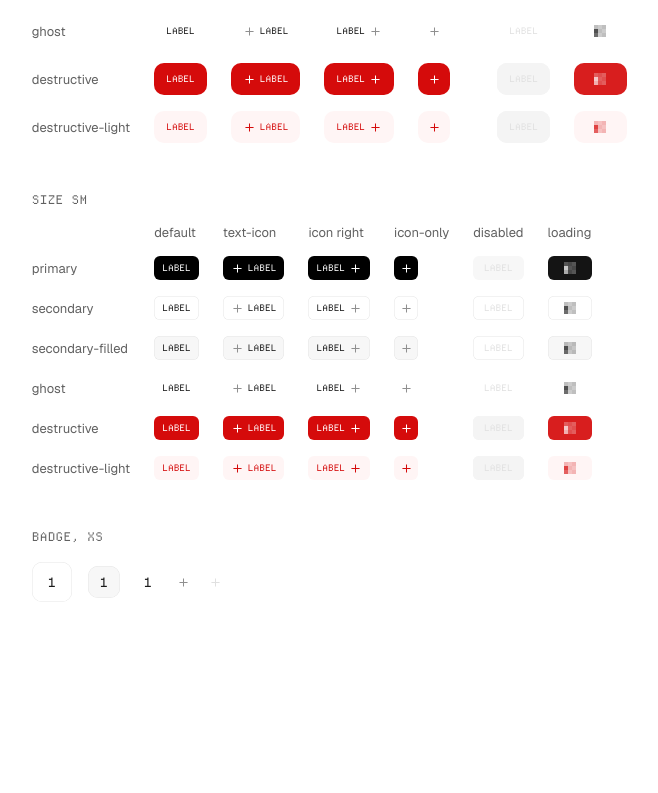
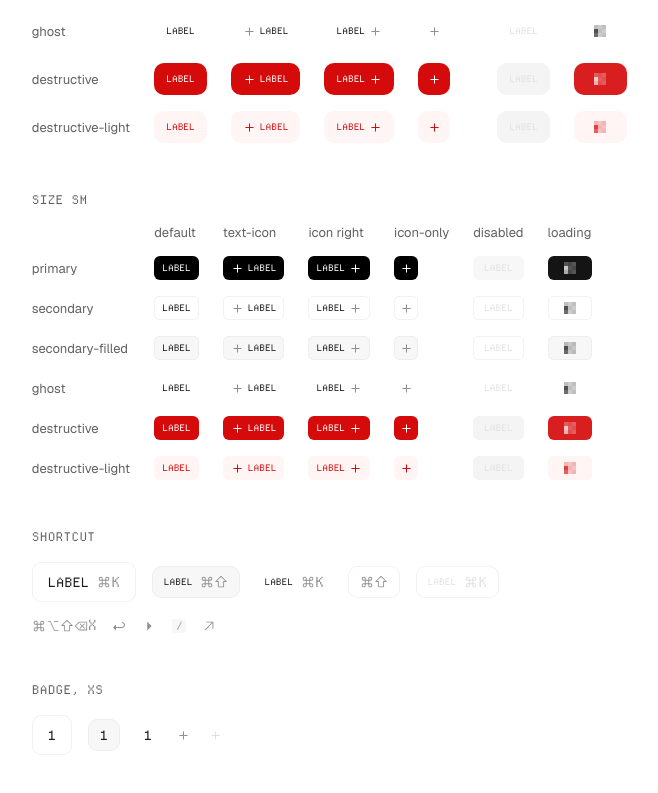
Before and after one commit to princeberenger/agentic-ui, a Next.js app: page /button in a window 1280 px wide. Shown: the part 787-1580 px from the top of the page, without its empty margins (252-910 px from the left). Before the commit the page ends 1461 px from the top, so only its background shows below. Built offline with nearby package versions, Linux system fonts and the light colour scheme.

Commit message:
feat(button): render the keyboard shortcut slot with KeyboardShortcut
the shortcut inherits the button icon color (disabled included) through
--keyboard-shortcut-color. MenuItem template now maps Shortcuts / Icon.
demo page shows text-shortcut, shortcut-only and every context.

```diff
--- a/app/button/page.tsx
+++ b/app/button/page.tsx
@@ -4,6 +4,7 @@
 
 import { Button, type ButtonSize, type ButtonVariant } from '@/app/components/Button';
 import { Icon } from '@/app/components/Icon/Icon';
+import { KeyboardShortcut } from '@/app/components/KeyboardShortcut';
 import styles from './page.module.css';
 
 const VARIANTS: ButtonVariant[] = [
@@ -35,6 +36,24 @@ export default function ButtonPage() {
       ))}
 
       <section className={styles.section}>
+        <h2 className={styles.title}>Shortcut</h2>
+        <div className={styles.row}>
+          <Button variant="secondary" size="lg" shortcut={<KeyboardShortcut keys={['command', 'K']} />}>Label</Button>
+          <Button variant="secondary-filled" size="md" shortcut={<KeyboardShortcut keys={['command', 'shift']} />}>Label</Button>
+          <Button variant="ghost" size="sm" shortcut={<KeyboardShortcut keys={['command', 'K']} />}>Label</Button>
+          <Button variant="secondary" size="md" shortcut={<KeyboardShortcut keys={['command', 'shift']} />} aria-label="Command shift" />
+          <Button variant="secondary" size="md" shortcut={<KeyboardShortcut keys={['command', 'K']} />} disabled>Label</Button>
+        </div>
+        <div className={styles.row}>
+          <KeyboardShortcut keys={['command', 'option', 'shift', 'delete', 'X']} />
+          <KeyboardShortcut context="return" />
+          <KeyboardShortcut context="caret" />
+          <KeyboardShortcut context="slash" />
+          <KeyboardShortcut context="icon" icon={<Icon name="arrow-up-right" size={14} />} />
+        </div>
+      </section>
+
+      <section className={styles.section}>
         <h2 className={styles.title}>Badge, xs</h2>
         <div className={styles.row}>
           <Button variant="secondary" size="lg" badge="1" aria-label="1 item" />
--- a/app/components/Button/Button.module.css
+++ b/app/components/Button/Button.module.css
@@ -84,6 +84,7 @@
 
 .shortcut {
   display: inline-flex;
+  --keyboard-shortcut-color: var(--_icon);
 }
 
 /* --- Sizes ---------------------------------------------------------------- */
```
Also changed, not shown: app/components/Menu/MenuItem.figma.ts (+6 -3 lines).
